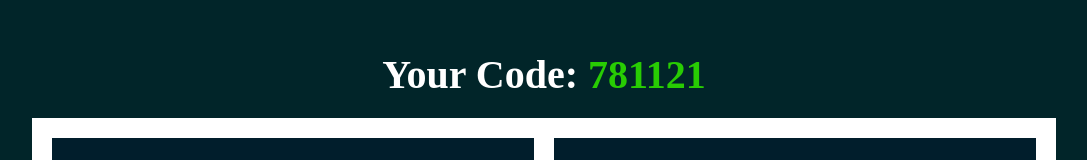
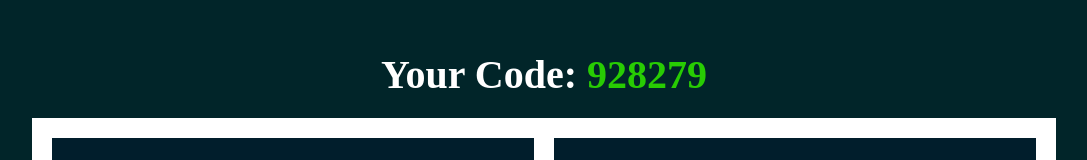
Before and after one commit to fastearning/matchcodes, a plain HTML site: page index.html in a window 1280 px wide. Shown: the part 106-266 px from the top of the page, without its empty margins (96-1183 px from the left). Drawn offline with Linux system fonts and the light colour scheme.

Commit message:
Update index.html

```diff
--- a/index.html
+++ b/index.html
@@ -89,7 +89,7 @@
 </head>
 <body>
     <div class="content">
-        <h1>Your Code: <span>781121</span></h1>
+        <h1>Your Code: <span>928279</span></h1>
         <div class="social">
             <div class="bt_social"><label>Youtube</label>
                 <a href="https://www.youtube.com/@QolorE-Sports">Subscribe</a>
```
